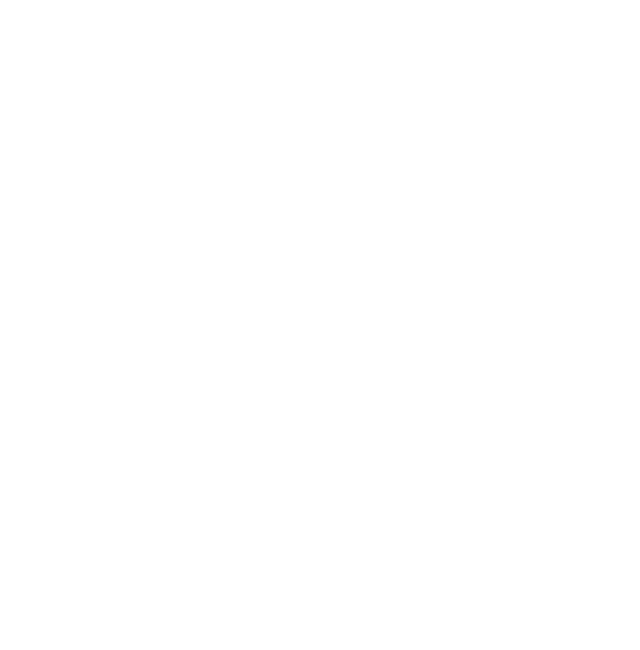
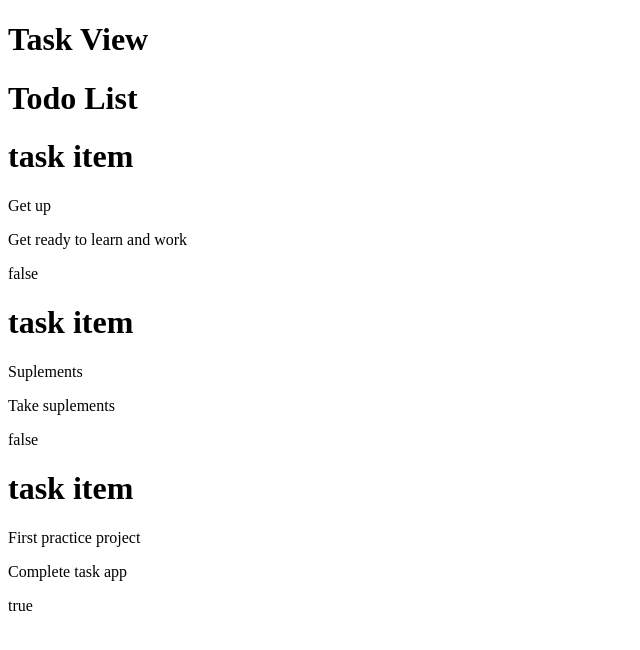
Before and after one commit to stakic-igor/my-tasks-app, a Vue app: page / in a window 1280 px wide. Shown: the top 650 px of the page, without its empty margins (0-640 px from the left). Built offline with nearby package versions, Linux system fonts and the light colour scheme.

Commit message:
Add basic structure and task type

```diff
--- a/index.html
+++ b/index.html
@@ -1,10 +1,10 @@
-<!DOCTYPE html>
+<!doctype html>
 <html lang="">
   <head>
-    <meta charset="UTF-8">
-    <link rel="icon" href="/favicon.ico">
-    <meta name="viewport" content="width=device-width, initial-scale=1.0">
-    <title>Vite App</title>
+    <meta charset="UTF-8" />
+    <link rel="icon" href="/favicon.ico" />
+    <meta name="viewport" content="width=device-width, initial-scale=1.0" />
+    <title>My Todo App</title>
   </head>
   <body>
     <div id="app"></div>
--- a/src/App.vue
+++ b/src/App.vue
@@ -1,3 +1,7 @@
-<script setup lang="ts"></script>
+<script setup lang="ts">
+import TaskView from './views/TaskView.vue'
+</script>
 
-<template></template>
+<template>
+  <TaskView />
+</template>
--- /dev/null
+++ b/src/components/TaskList.vue
@@ -0,0 +1,12 @@
+<script setup lang="ts">
+import type { MyTasks } from '@/types/task-list.ts'
+import TaskItem from '@/views/TaskItem.vue'
+
+const props = defineProps<{
+  tasks: MyTasks[]
+}>()
+</script>
+<template>
+  <h1>Todo List</h1>
+  <TaskItem v-for="item in tasks" :key="item.id" :list="item" />
+</template>
--- /dev/null
+++ b/src/types/task-list.ts
@@ -0,0 +1,6 @@
+export interface MyTasks {
+  id: number
+  title: string
+  description: string
+  completed: boolean
+}
--- /dev/null
+++ b/src/views/TaskItem.vue
@@ -0,0 +1,14 @@
+<script setup lang="ts">
+import type { MyTasks } from '@/types/task-list.ts'
+
+const props = defineProps<{
+  list: MyTasks
+}>()
+</script>
+
+<template>
+  <h1>task item</h1>
+  <p>{{ list.title }}</p>
+  <p>{{ list.description }}</p>
+  <p>{{ list.completed }}</p>
+</template>
--- /dev/null
+++ b/src/views/TaskView.vue
@@ -0,0 +1,15 @@
+<script setup lang="ts">
+import { ref } from 'vue'
+import type { MyTasks } from '@/types/task-list.ts'
+import TaskList from '../components/TaskList.vue'
+
+const myTasks = ref<MyTasks[]>([
+  { id: 1, title: 'Get up', description: 'Get ready to learn and work', completed: false },
+  { id: 2, title: 'Suplements', description: 'Take suplements', completed: false },
+  { id: 3, title: 'First practice project', description: 'Complete task app', completed: true },
+])
+</script>
+<template>
+  <h1>Task View</h1>
+  <TaskList :tasks="myTasks" />
+</template>
```
